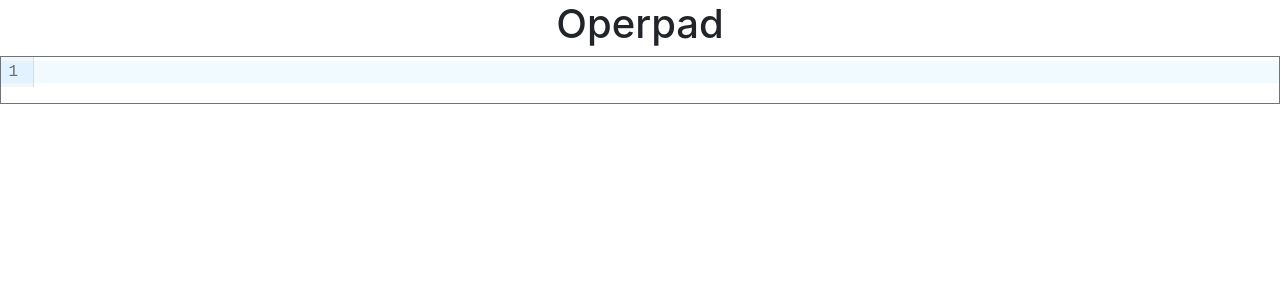
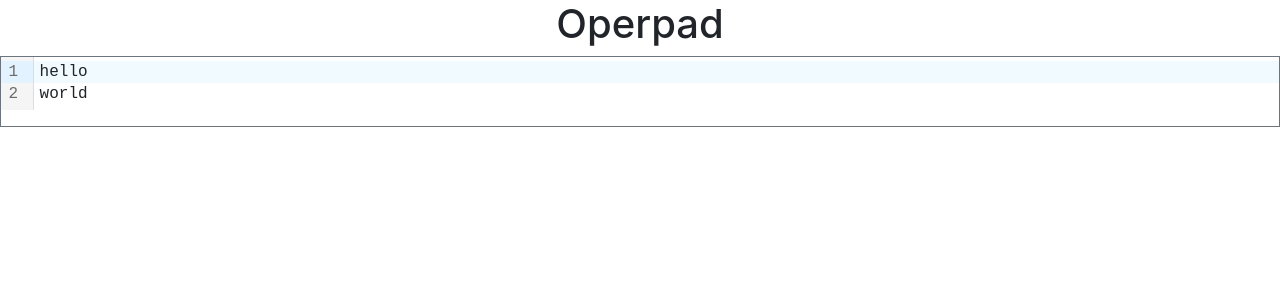
Before and after one commit to vaziliybober/operpad, a React app: page / in a window 1280 px wide. Shown: the top 300 px of the page. Built offline with nearby package versions, Linux system fonts and the light colour scheme; the HTML template or start-up script is replaced by a standard one.

Commit message:
add editor operations recognition

```diff
--- a/src/components/App.jsx
+++ b/src/components/App.jsx
@@ -1,13 +1,68 @@
 import React from 'react';
 import CodeMirror from '@uiw/react-codemirror';
 
-const App = () => (
+const findSum = (numbers) => numbers.reduce((a, b) => a + b, 0);
+
+const App = () => {
+  const handleChange = (editor, change) => {
+    const { lines } = editor.doc.children[0];
+
+    const pos =
+      findSum(
+        lines.slice(0, change.from.line).map((line) => line.text.length + 1),
+      ) + change.from.ch;
+
+    const { removed, text } = change;
+    const somethingWasRemoved = !(removed.length === 1 && removed[0] === '');
+    const somethingWasInserted = !(text.length === 1 && text[0] === '');
+
+    const buildRemoveOperation = () => {
+      const length =
+        findSum(removed.map((r) => r.length)) + (removed.length - 1);
+      return {
+        type: 'remove',
+        pos,
+        length,
+      };
+    };
+
+    const buildInsertOperation = () => {
+      const content = text.join('\n');
+      return {
+        type: 'insert',
+        pos,
+        content,
+      };
+    };
+
+    if (somethingWasRemoved && somethingWasInserted) {
+      console.log('r+i');
+      console.log(buildRemoveOperation());
+      console.log(buildInsertOperation());
+    } else if (somethingWasRemoved) {
+      console.log('r');
+      console.log(buildRemoveOperation());
+    } else if (somethingWasInserted) {
+      console.log('i');
+      console.log(buildInsertOperation());
+    } else {
+      throw new Error('Nothing was removed or inserted!');
+    }
+  };
+  return (
     <>
       <h1 className="text-center">Operpad</h1>
       <div className="h-50 pb-3 border border-secondary">
-      <CodeMirror />
+        <CodeMirror
+          value={'hello\nworld'}
+          onChange={handleChange}
+          options={{
+            configureMouse: () => ({ addNew: false }),
+          }}
+        />
       </div>
     </>
   );
+};
 
 export default App;
```
Lines whose indentation alone changed are shown as unchanged.
